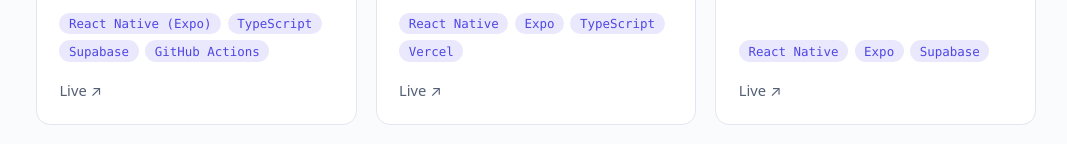
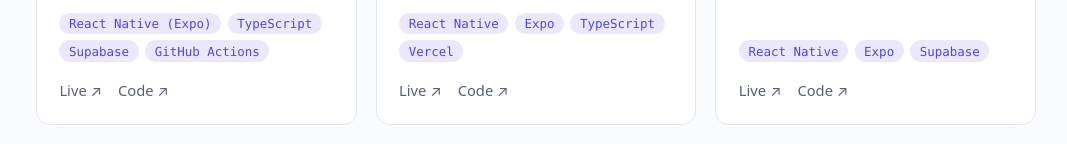
Before and after one commit to nmakranyi5/nmakranyi5.github.io, a plain HTML site: page index.html in a window 1280 px wide. Shown: the part 1321-1465 px from the top of the page, without its empty margins (104-1171 px from the left). Drawn offline with Linux system fonts and the light colour scheme.

Commit message:
Add repo links for Lockdin, Lunify, Bulletin
Co-Authored-By: Claude Sonnet 5.5 <noreply@anthropic.com>
Claude-Session: https://claude.ai/code/session_01AXT9FKPmvmV5mYgbRyiXpm

```diff
--- a/index.html
+++ b/index.html
@@ -50,19 +50,19 @@
           <h3>Lockdin</h3><span class="when">Dec 2025 – Present</span>
           <ul class="bul"><li>Cross-platform task app (iOS, Android, web) with streaks, XP, daily goals, and repeating tasks.</li><li>Offline-first Supabase sync layer with auth, row-level security, and 10 SQL migrations.</li><li>Friends, leaderboard, and push nudges with task data kept private; piloted with 15 users.</li><li>Notification planner within iOS's 64-notification limit; tested with SQL security checks, unit tests, and Playwright E2E, with GitHub Actions CI deploys.</li></ul>
           <ul class="tags"><li>React Native (Expo)</li><li>TypeScript</li><li>Supabase</li><li>GitHub Actions</li></ul>
-          <div class="links"><a href="https://nmakranyi5.github.io/LockdIn/" rel="noopener">Live ↗</a></div>
+          <div class="links"><a href="https://nmakranyi5.github.io/LockdIn/" rel="noopener">Live ↗</a><a href="https://github.com/nmakranyi5/LockdIn" rel="noopener">Code ↗</a></div>
         </article>
         <article class="card reveal">
           <h3>Lunify</h3><span class="when">Dec 2025 – Present</span>
           <ul class="bul"><li>iOS and web moon-phase app shipped via TestFlight, showing live phase, illumination, and moonrise/moonset from Apple WeatherKit through a Vercel backend, with an on-device fallback when the API is down.</li><li>Designed the UI, including a custom SVG moon that matches real illumination, and automated web deploys to GitHub Pages with GitHub Actions.</li></ul>
           <ul class="tags"><li>React Native</li><li>Expo</li><li>TypeScript</li><li>Vercel</li></ul>
-          <div class="links"><a href="https://nmakranyi5.github.io/Lunify/" rel="noopener">Live ↗</a></div>
+          <div class="links"><a href="https://nmakranyi5.github.io/Lunify/" rel="noopener">Live ↗</a><a href="https://github.com/nmakranyi5/Lunify" rel="noopener">Code ↗</a></div>
         </article>
         <article class="card reveal">
           <h3>Bulletin</h3><span class="when">Oct 2026 – Present</span>
           <ul class="bul"><li>Swipe-based hiring app matching blue-collar workers and contractors without AI screening.</li><li>Anti-ghosting mechanics: responsiveness stats, response timers, and a capped likes budget.</li><li>Shipped an iOS TestFlight build with Supabase auth; validated the concept with a SCORE mentor.</li></ul>
           <ul class="tags"><li>React Native</li><li>Expo</li><li>Supabase</li></ul>
-          <div class="links"><a href="https://nmakranyi5.github.io/Bulletin/" rel="noopener">Live ↗</a></div>
+          <div class="links"><a href="https://nmakranyi5.github.io/Bulletin/" rel="noopener">Live ↗</a><a href="https://github.com/nmakranyi5/Bulletin" rel="noopener">Code ↗</a></div>
         </article>
       <article class="card reveal">
           <h3>Axon</h3><span class="when">UCSC CSE 115A · Team project</span>
```
